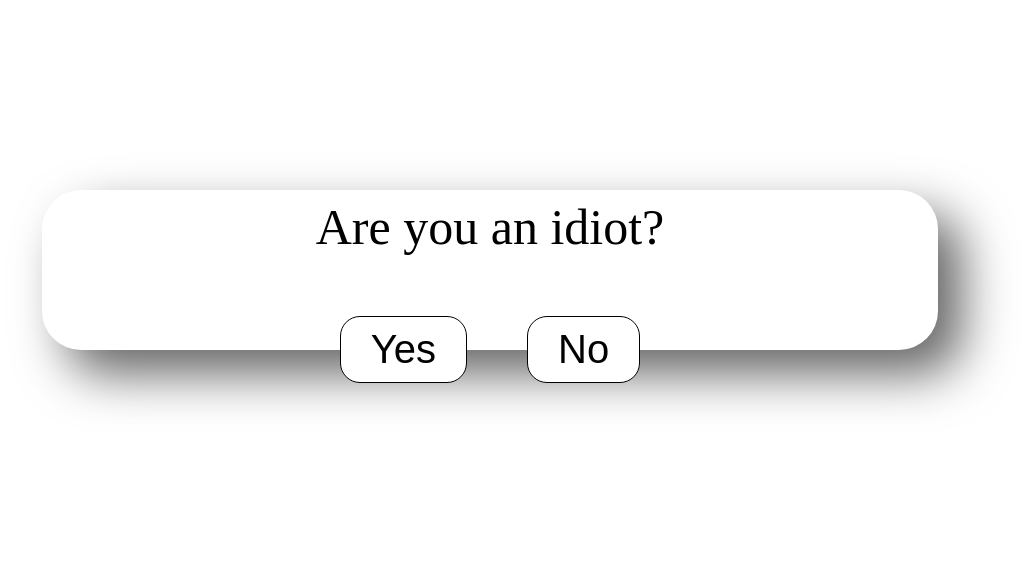
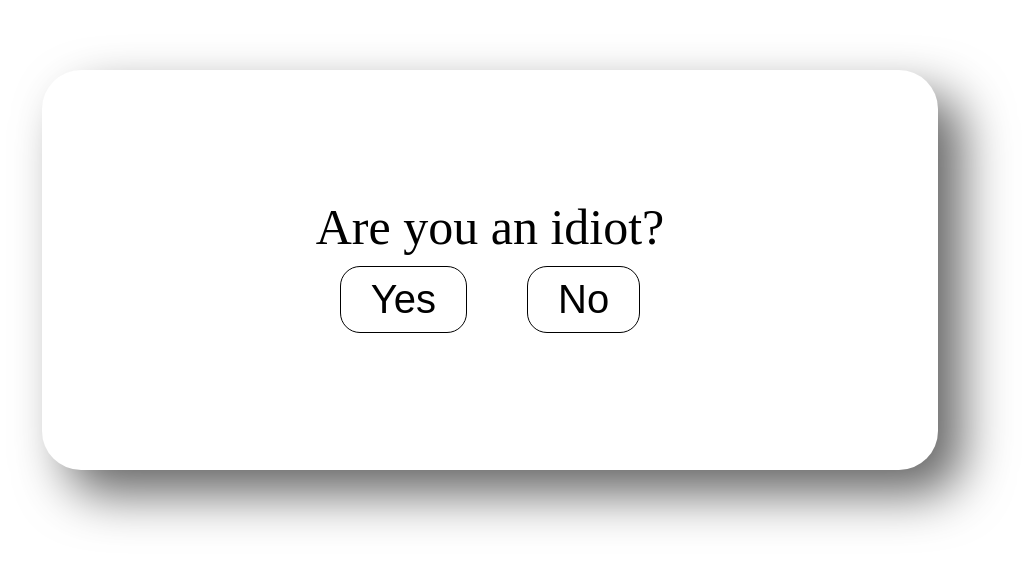
Before and after one commit to netisdark/Idiot, a plain HTML site: page index.html in a window 1280 px wide. Shown: the part 130-696 px from the top of the page, without its empty margins (150-1177 px from the left). Drawn offline with Linux system fonts and the light colour scheme.

Commit message:
Update index.html

```diff
--- a/index.html
+++ b/index.html
@@ -10,7 +10,7 @@ background: #ffffff;
 box-shadow:  24px 24px 50px #666666,
              -24px -24px 50px #ffffff;
              width:70%;
-             height:20vh;
+             height:50vh;
              top:50%;
              left:50%;
              position: absolute;
@@ -35,7 +35,7 @@ box-shadow:  24px 24px 50px #666666,
     </style>
 </head>
 <body>
-    <div id="all"><p>Are you an idiot?</p>
+    <div id="all">Are you an idiot?
     <nav><button id="one" onclick="yes()">Yes</button><button id="two" onclick="no()">No</button></nav></div>
     <script>
         function yes(){
@@ -51,4 +51,4 @@ box-shadow:  24px 24px 50px #666666,
         }
     </script>
 </body>
-                                                                                                           </html>
+             </html>
```
